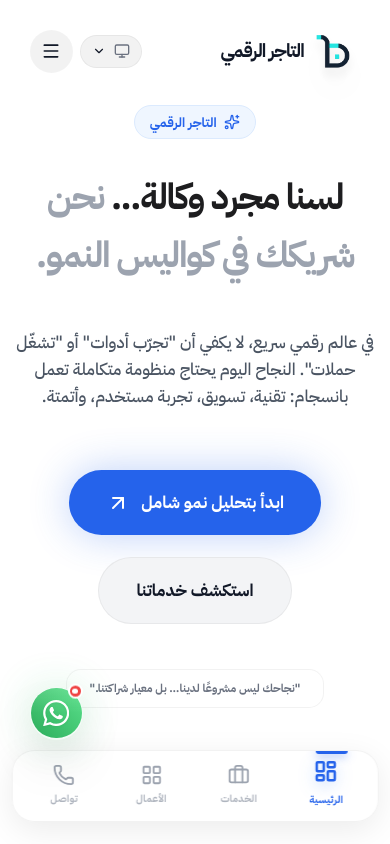
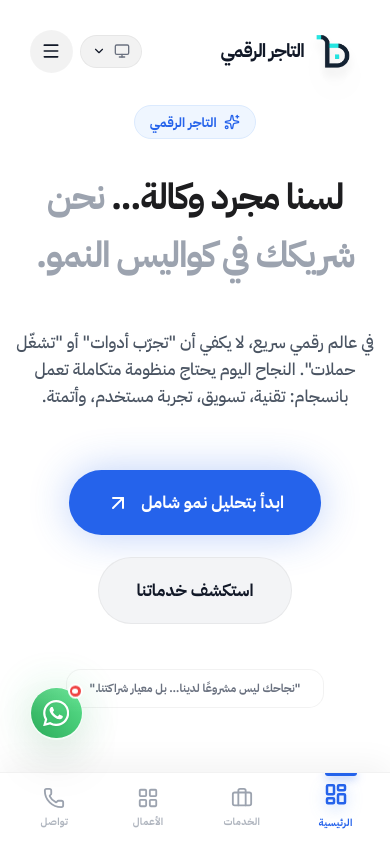
Before and after one commit to mohamedlahlah/asdwww, a React (Vite) app: page / in a window 390 px wide. Shown: the top 844 px of the page. Built offline with nearby package versions, Linux system fonts and the light colour scheme.

Commit message:
Make mobile bottom navbar stick to the bottom edge of the screen like a native app

```diff
--- a/components/Layout.tsx
+++ b/components/Layout.tsx
@@ -226,8 +226,8 @@ const Layout = ({ children }: { children: React.ReactNode }) => {
             {children}
 
             {/* NATIVE-LIKE MOBILE BOTTOM NAVBAR */}
-            <div className="lg:hidden fixed bottom-6 left-1/2 -translate-x-1/2 w-[94%] max-w-[420px] h-[72px] z-[100] transition-all duration-500">
-                <div className="relative w-full h-full bg-white/80 dark:bg-[#121213]/85 backdrop-blur-2xl border border-black/5 dark:border-white/10 rounded-3xl shadow-[0_8px_32px_rgba(0,0,0,0.08)] dark:shadow-[0_12px_40px_rgba(0,0,0,0.5)] flex items-center justify-between px-2 overflow-hidden">
+            <div className="lg:hidden fixed bottom-0 left-0 w-full z-[100] transition-all duration-500">
+                <div className="relative w-full h-[72px] bg-white/90 dark:bg-[#121213]/90 backdrop-blur-2xl border-t border-black/5 dark:border-white/10 shadow-[0_-8px_32px_rgba(0,0,0,0.05)] dark:shadow-[0_-12px_40px_rgba(0,0,0,0.3)] flex items-center justify-between px-2 md:px-6 overflow-hidden pb-[env(safe-area-inset-bottom)]">
 
                     {/* Dynamic Top Indicator for Active Tab (RTL Optimized) */}
                     <div
```
